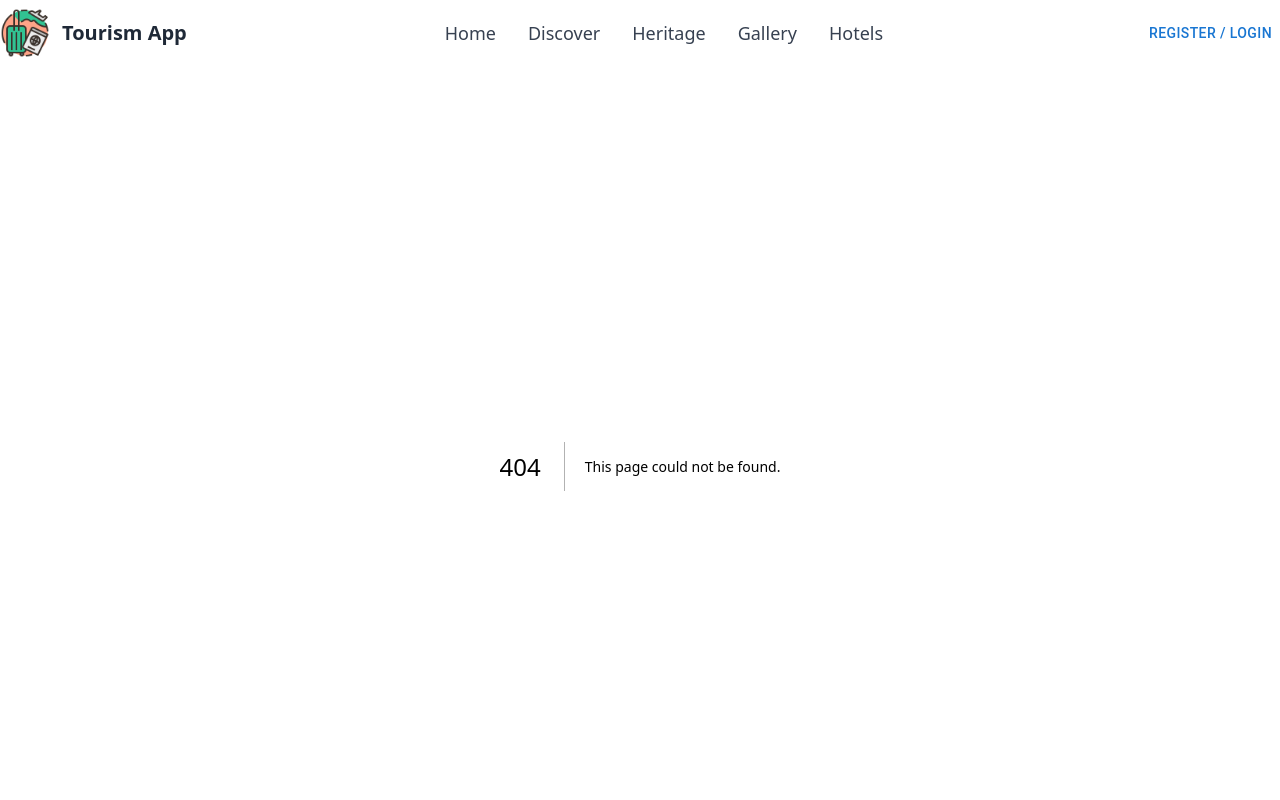
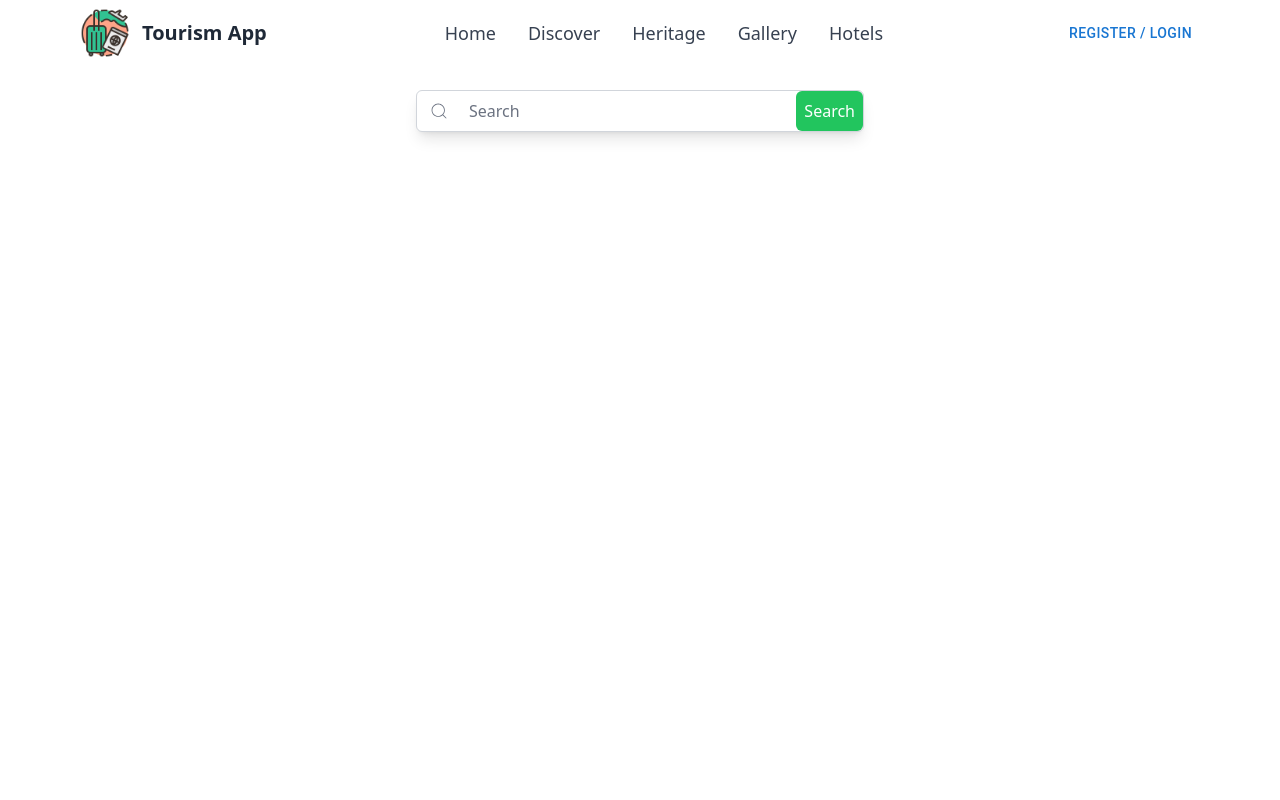
Before and after one commit to lakshmanmalviya/tourismbackend, a Next.js app in the folder frontend/: page /Discover in a window 1280 px wide. Before the commit this address had no page. Shown: the top 800 px of the page. Built offline with nearby package versions, Linux system fonts and the light colour scheme.

Commit message:
created search component

```diff
--- a/frontend/src/components/Layout.tsx
+++ b/frontend/src/components/Layout.tsx
@@ -6,7 +6,7 @@ const Layout = ({ children }: PropsWithChildren) => {
   return (
     <div>
       <Navbar />
-      {children}
+      <div className="min-h-screen">{children}</div>
       <Footer />
     </div>
   );
--- a/frontend/src/components/Navbar.tsx
+++ b/frontend/src/components/Navbar.tsx
@@ -50,7 +50,7 @@ const Navbar = () => {
   };
 
   return (
-    <header className="container mx-auto">
+    <header className="container px-10 md:px-20">
       <nav className="flex items-center justify-between py-2">
         <div className="flex items-center">
           <Image src={logo} alt="logo" width={50} height={50} />
@@ -59,7 +59,7 @@ const Navbar = () => {
 
         <div className="hidden md:flex space-x-8 text-lg font-medium text-gray-700">
           <Link href="/" className="hover:text-green-500 transition">Home</Link>
-          <Link href="/discover" className="hover:text-green-500 transition">Discover</Link>
+          <Link href="/Discover" className="hover:text-green-500 transition">Discover</Link>
           <Link href="/Heritage" className="hover:text-green-500 transition">Heritage</Link>
           <Link href="/Gallery" className="hover:text-green-500 transition">Gallery</Link>
           <Link href="/Hotel" className="hover:text-green-500 transition">Hotels</Link>
--- a/frontend/src/components/PortalDescription.tsx
+++ b/frontend/src/components/PortalDescription.tsx
@@ -15,7 +15,7 @@ const PortalDescription = () => {
         </h1>
       </div>
 
-      <div className="flex flex-col md:flex-row justify-center items-center gap-12 mt-12 mb-20 px-12">
+      <div className="flex flex-col md:flex-row justify-center items-center gap-12 mt-12 mb-20 px-10 md:px-20">
         <div className="flex flex-col items-center p-8 shadow-lg">
           <Image src={card1} alt="Tourism Places of India" width={100} height={100} />
           <h2 className="text-xl font-semibold mt-4">Tourism Places of India</h2>
--- /dev/null
+++ b/frontend/src/components/Search.tsx
@@ -0,0 +1,37 @@
+import React, { useState } from 'react';
+import { CiSearch } from 'react-icons/ci';
+
+const SearchBar = () => {
+  const [searchTerm, setSearchTerm] = useState('');
+
+  const handleInputChange = (event: { target: { value: React.SetStateAction<string>; }; }) => {
+    setSearchTerm(event.target.value);
+  };
+
+  const handleSearch = () => {
+
+  };
+
+  return (
+    <div className="container mx-auto px-10 md:px-20 py-6">
+      <div className="flex justify-center items-center max-w-md mx-auto border border-gray-300 rounded-md shadow-lg bg-white">
+        <CiSearch className="text-gray-500 text-xl mx-3 " />
+        <input
+          type="text"
+          placeholder="Search"
+          className="flex-grow p-2 border-none outline-none text-gray-800 placeholder-gray-500"
+          value={searchTerm}
+          onChange={handleInputChange}
+        />
+        <button
+          className="bg-green-500 text-white p-2 rounded-md hover:bg-green-600 transition duration-200"
+          onClick={handleSearch}
+        >
+          Search
+        </button>
+      </div>
+    </div>
+  );
+};
+
+export default SearchBar;
--- /dev/null
+++ b/frontend/src/components/SearchResult.tsx
@@ -0,0 +1,11 @@
+import React from 'react'
+
+const SearchResult = () => {
+  return (
+    <div>
+      this is search result
+    </div>
+  )
+}
+
+export default SearchResult
--- /dev/null
+++ b/frontend/src/pages/Discover.tsx
@@ -0,0 +1,12 @@
+import Search from '@/components/Search'
+import React from 'react'
+
+const Discover = () => {
+  return (
+    <div>
+      <Search/>
+    </div>
+  )
+}
+
+export default Discover
```
Also changed, not shown: 2 other files (tests, documents, lock files or other folders).
